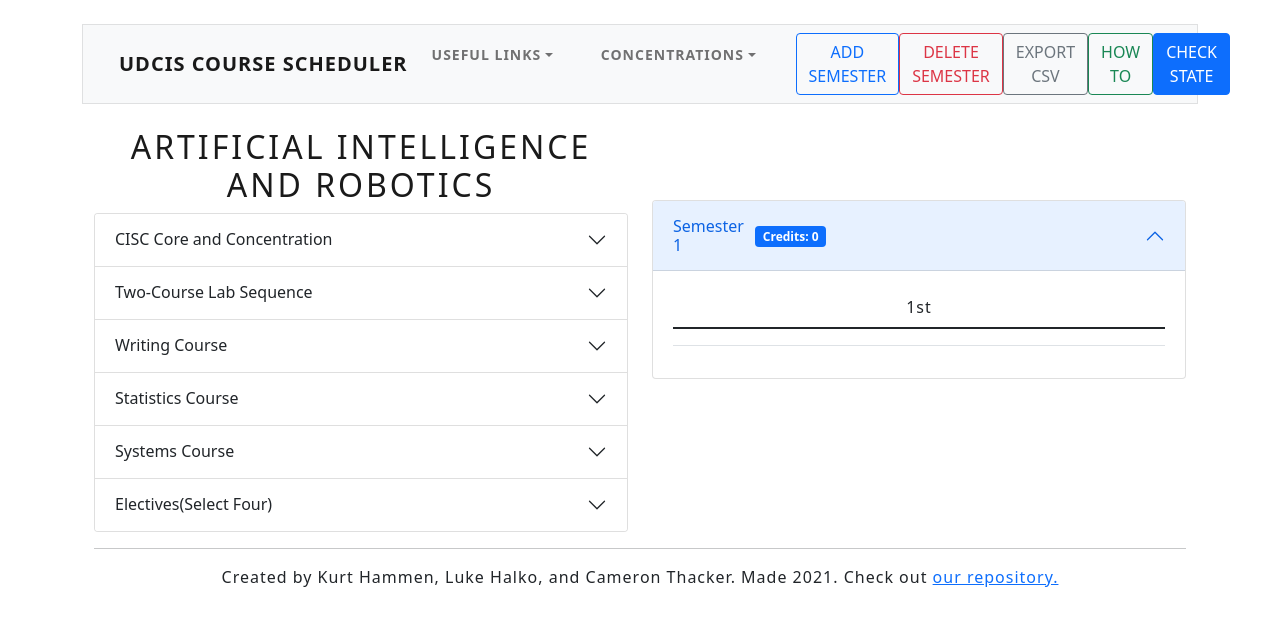
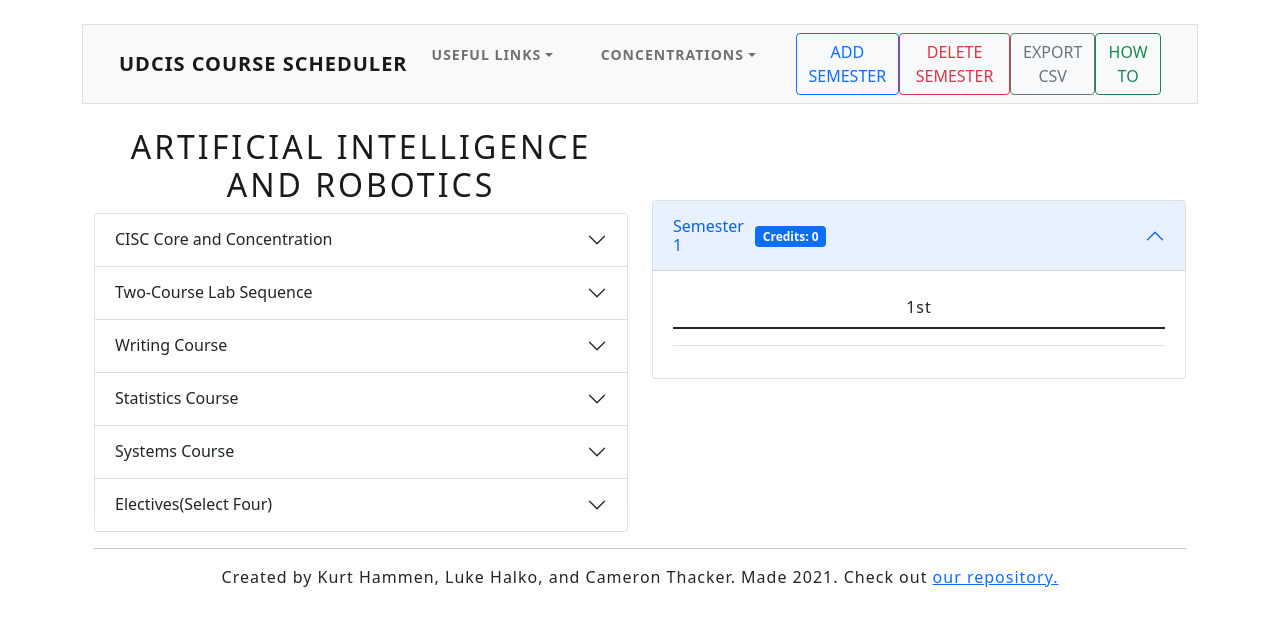
Before and after one commit to UD-CISC275-F21/ud-cis-scheduler-team-4, a React (Create React App) app: page / in a window 1280 px wide. Shown: the top 626 px of the page. Built offline with nearby package versions, Linux system fonts and the light colour scheme.

Commit message:
Removed checkState button -- merging in

```diff
--- a/src/components/MainPage.tsx
+++ b/src/components/MainPage.tsx
@@ -74,12 +74,6 @@ export const MainPage = (): JSX.Element => {
                                             <DeleteSemesterButton />
                                             <ExportPlan semesterCourses={semesterCourses} />
                                             <HowToDisplay />
-                                            <Button
-                                                onClick={() => {
-                                                    dispatch({type: "checkState", payload: {...state}});
-                                                }
-                                                }>Check state
-                                            </Button>
                                         </Nav>
                                     </Navbar.Collapse>
                                 </Container>
```
